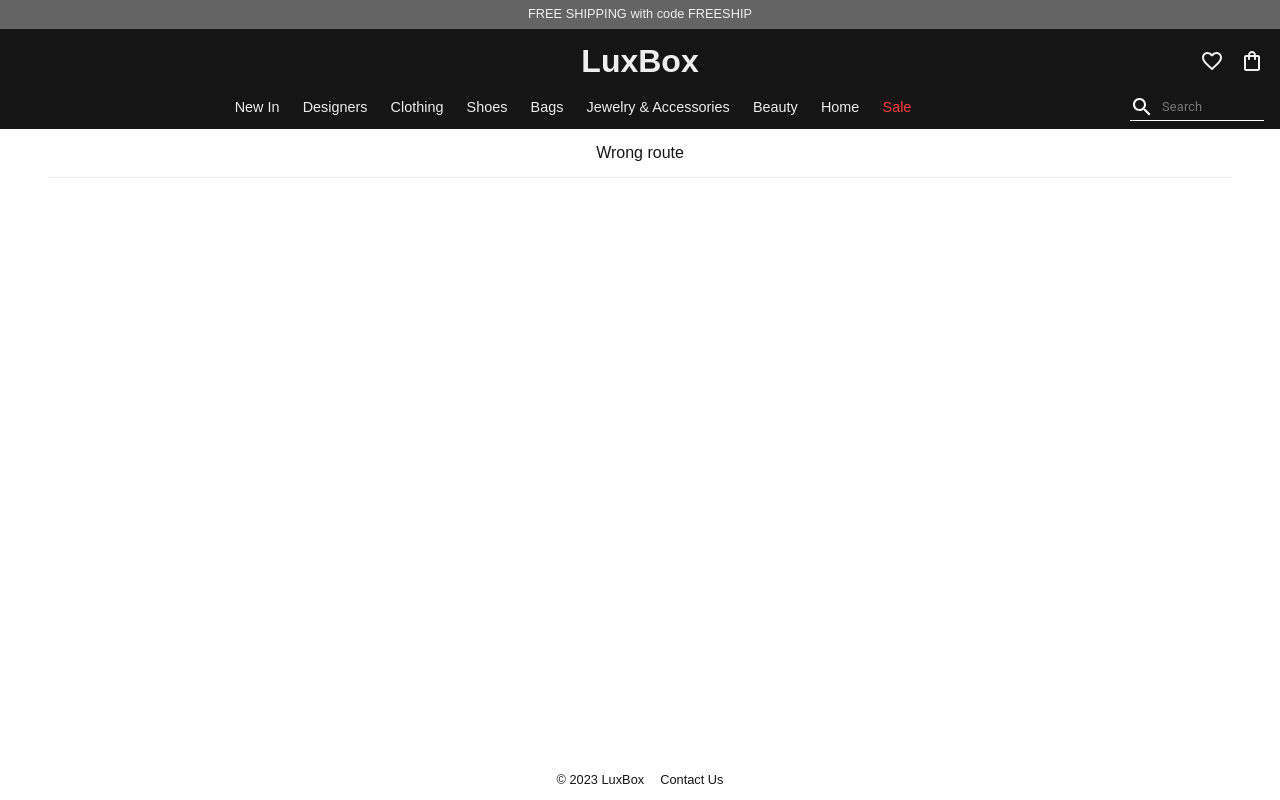
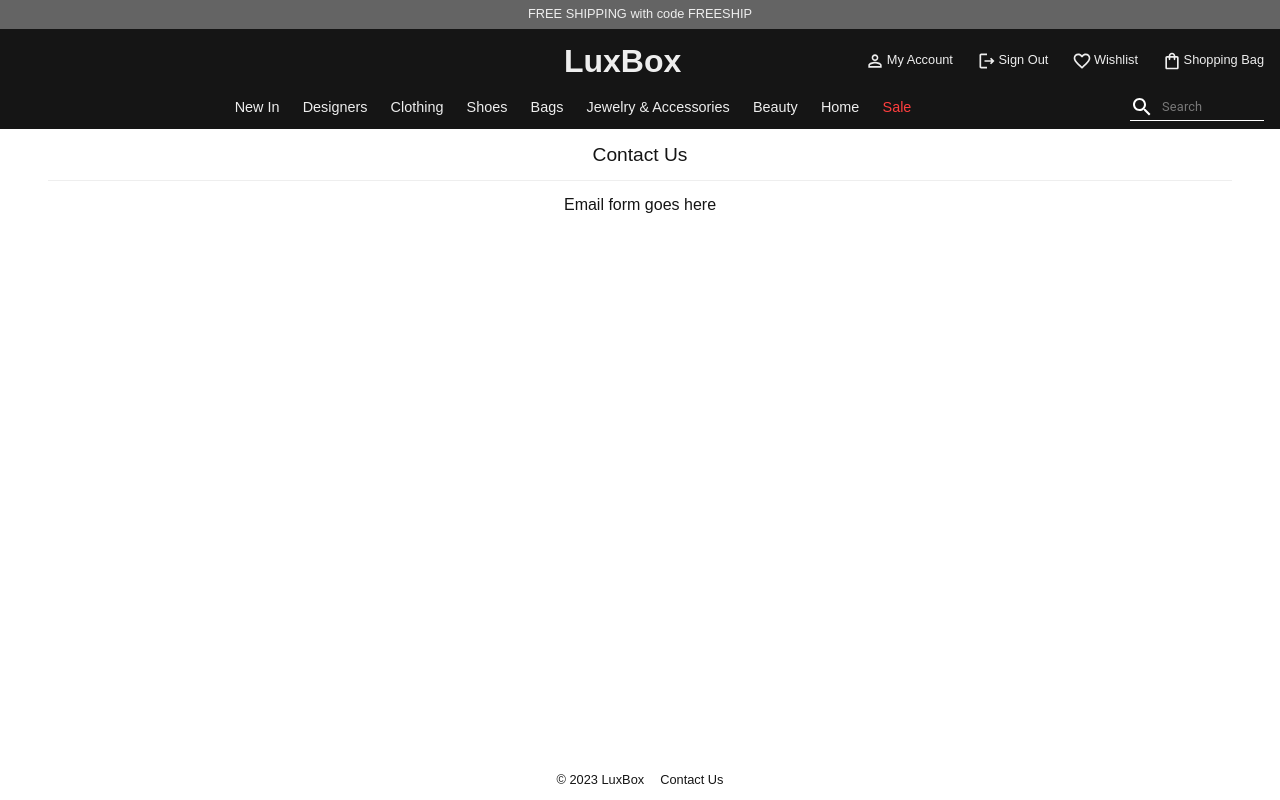
Before and after one commit to louiskgkim/luxbox-mern-app-copy, a React (Create React App) app in the folder client/: page /support/contact-us in a window 1280 px wide. Built offline with nearby package versions, Linux system fonts and the light colour scheme; no server answers.

Commit message:
update account menus in header

```diff
--- a/client/src/App.css
+++ b/client/src/App.css
@@ -80,18 +80,41 @@
   font-size: 1.3rem;
 }
 
-.login-container {
-  width: 30%;
+.account-container {
+  width: fit-content;
+  font-size: 0.8rem;
   display: flex;
   justify-content: flex-end;
   align-items: center;
-  gap: 1rem;
+  gap: 0.5rem;
+}
+
+.login-status {
+  display: flex;
+  justify-content: center;
+  align-items: center;
+  gap: 0.5rem;
+}
+
+.header-nav-menu-with-icon {
+  display: flex;
+  justify-content: center;
+  align-items: center;
+  gap: 0.1rem;
+  white-space: nowrap;
+}
+
+.header-nav-menu-with-icon:hover {
+  color: var(--medium);
+}
+
+.header-nav-menu-with-icon span {
+  display: none;
 }
 
 .header-nav-row:nth-of-type(2) {
   background-color: var(--dark);
   padding: 0.5rem 1rem;
-
 }
 
 .expandable-menu-container {
@@ -507,6 +530,17 @@
     display: flex;
   }
 
+  .account-container {
+    gap: 1.5rem;
+  }
+
+  .login-status {
+    gap: 1.5rem;
+  }
+
+  .header-nav-menu-with-icon span {
+    display: inline-block;
+  }
   .expandable-menu-container {
     width: 100%;
     height: 100%;
--- a/client/src/components/structure/footer/index.js
+++ b/client/src/components/structure/footer/index.js
@@ -6,7 +6,7 @@
             <ul>
                 <li>© 2023 LuxBox</li>
                 <li>
-                    <Link to="/contact-us" className="link">
+                    <Link to="/support/contact-us" className="link">
                         Contact Us
                     </Link>
                 </li>
--- a/client/src/components/structure/header/navigation/index.js
+++ b/client/src/components/structure/header/navigation/index.js
@@ -3,12 +3,18 @@
 import MainMenu from './MainMenu';
 import SearchBar from '../search/SearchBar';
 
+import ProfileIcon from '@mui/icons-material/PersonOutlineOutlined';
+import LogoutIcon from '@mui/icons-material/LogoutOutlined';
 import WishlistIcon from '@mui/icons-material/FavoriteBorder';
 import ShoppingBagIcon from '@mui/icons-material/ShoppingBagOutlined';
 
 import Auth from '../../../../utils/auth';
 
 const Navigation = (props) => {
+    const logout = (event) => {
+        event.preventDefault();
+        Auth.logout();
+    };
     return (
         <nav className="header-nav">
             <div className="header-nav-row">
@@ -22,9 +28,45 @@
                         <h1>LuxBox</h1>
                     </Link>
                 </div>
-                <div className="login-container">
-                    <WishlistIcon />
-                    <ShoppingBagIcon />
+                <div className="account-container">
+                    {Auth.loggedIn()
+                        ? (
+                            <div className="login-status">
+                                <Link to="/account/sign-in" className="link">
+                                    <div className="header-nav-menu-with-icon">
+                                        <ProfileIcon fontSize="small" className="header-nav-icon" id="profile-icon" />
+                                        <span>Sign In</span>
+                                    </div>
+                                </Link>
+                            </div>
+                        )
+                        : (
+                            <div className="login-status">
+                                <Link to="/account" className="link">
+                                    <div className="header-nav-menu-with-icon">
+                                        <ProfileIcon fontSize="small" className="header-nav-icon" id="profile-icon" />
+                                        <span>My Account</span>
+                                    </div>
+                                </Link>
+                                <div className="header-nav-menu-with-icon" onClick={logout}>
+                                    <LogoutIcon fontSize="small" className="header-nav-icon" id="logout-icon" />
+                                    <span>Sign Out</span>
+                                </div>
+                            </div>
+                        )
+                    }
+                    <Link to="/shop/wishlist" className="link">
+                        <div className="header-nav-menu-with-icon">
+                            <WishlistIcon fontSize="small" className="header-nav-icon" id="wishlist-icon" />
+                            <span>Wishlist</span>
+                        </div>
+                    </Link>
+                    <Link to="/shop/shopping-bag" className="link">
+                        <div className="header-nav-menu-with-icon">
+                            <ShoppingBagIcon fontSize="small" className="header-nav-icon" id="shopping-bag-icon" />
+                            <span>Shopping Bag</span>
+                        </div>
+                    </Link>
                 </div>
             </div>
             <div className="header-nav-row">
@@ -33,7 +75,7 @@
                 </div>
                 <SearchBar />
             </div>
-        </nav>
+        </nav >
     );
 };
 
--- a/client/src/components/structure/main/index.js
+++ b/client/src/components/structure/main/index.js
@@ -4,6 +4,7 @@
 import { QUERY_PRODUCTS } from '../../../utils/queries';
 
 import Home from '../../../pages/home';
+import Profile from '../../../pages/account/Profile';
 import ProductList from '../../../pages/shop/ProductList';
 import ProductDetail from '../../../pages/shop/ProductDetail';
 import DesignerList from '../../../pages/shop/DesignerList';
@@ -25,117 +26,21 @@
     return (
         <main>
             <Routes>
-                <Route
-                    path="/"
-                    element={<Home />}
-                />
-                <Route
-                    path="/shop/new-in"
-                    element={
-                        <ProductList
-                            category="New In"
-                            products={allProducts}
-                        />
-                    }
-                />
-                <Route
-                    path="/shop/designers"
-                    element={
-                        <DesignerList
-                            category="Designers"
-                            products={allProducts}
-                        />
-                    }
-                />
-                <Route
-                    path="/shop/clothing"
-                    element={
-                        <ProductList
-                            category="Clothing"
-                            products={clothingProducts}
-                        />
-                    }
-                />
-                <Route
-                    path="/shop/shoes"
-                    element={
-                        <ProductList
-                            category="Shoes"
-                            products={shoesProducts}
-                        />
-                    }
-                />
-                <Route
-                    path="/shop/bags"
-                    element={
-                        <ProductList
-                            category="Bags"
-                            products={bagsProducts}
-                        />
-                    }
-                />
-                <Route
-                    path="/shop/jewelry-and-accessories"
-                    element={
-                        <ProductList
-                            category="Jewelry & Accessories"
-                            products={jewelryAndAccessoriesProducts}
-                        />
-                    }
-                />
-                <Route
-                    path="/shop/beauty"
-                    element={
-                        <ProductList
-                            category="Beauty"
-                            products={beautyProducts}
-                        />
-                    }
-                />
-                <Route
-                    path="/shop/home"
-                    element={
-                        <ProductList
-                            category="Home"
-                            products={homeProducts}
-                        />
-                    }
-                />
-                <Route
-                    path="/shop/sale"
-                    element={
-                        <ProductList
-                            category="Sale"
-                            products={saleProducts}
-                        />
-                    }
-                />
-                <Route
-                    path="/shop/search/:searchInput"
-                    element={
-                        <ProductList
-                            category="Search Results"
-                            products={allProducts}
-                        />
-                    }
-                />
-                <Route
-                    path="/shop/product/:id"
-                    element={
-                        <ProductDetail />
-                    }
-                />
-                <Route
-                    path="/contact-us"
-                    element={
-                        <ContactUs />
-                    }
-                />
-                <Route
-                    path="*"
-                    element={
-                        <Error />
-                    } />
+                <Route path="/" element={<Home />} />
+                <Route path="/account" element={<Profile />} />
+                <Route path="/shop/new-in" element={<ProductList category="New In" products={allProducts} />} />
+                <Route path="/shop/designers" element={<DesignerList category="Designers" products={allProducts} />} />
+                <Route path="/shop/clothing" element={<ProductList category="Clothing" products={clothingProducts} />} />
+                <Route path="/shop/shoes" element={<ProductList category="Shoes" products={shoesProducts} />} />
+                <Route path="/shop/bags" element={<ProductList category="Bags" products={bagsProducts} />} />
+                <Route path="/shop/jewelry-and-accessories" element={<ProductList category="Jewelry & Accessories" products={jewelryAndAccessoriesProducts} />} />
+                <Route path="/shop/beauty" element={<ProductList category="Beauty" products={beautyProducts} />} />
+                <Route path="/shop/home" element={<ProductList category="Home" products={homeProducts} />} />
+                <Route path="/shop/sale" element={<ProductList category="Sale" products={saleProducts} />} />
+                <Route path="/shop/search/:searchInput" element={<ProductList category="Search Results" products={allProducts} />} />
+                <Route path="/shop/product/:id" element={<ProductDetail />} />
+                <Route path="/support/contact-us" element={<ContactUs />} />
+                <Route path="*" element={<Error />} />
             </Routes>
         </main>
     );
--- a/client/src/pages/account/Profile.js
+++ b/client/src/pages/account/Profile.js
@@ -3,16 +3,16 @@
 import { useParams } from 'react-router-dom';
 import { useQuery } from '@apollo/client';
 
-import { QUERY_SINGLE_PROFILE } from '../utils/queries';
+import { QUERY_SINGLE_USER } from '../../utils/queries';
 
 const Profile = () => {
-    const { profileId } = useParams();
+    const { userId } = useParams();
 
-    const { loading, data } = useQuery(QUERY_SINGLE_PROFILE, {
-        variables: { profileId: profileId },
+    const { loading, data } = useQuery(QUERY_SINGLE_USER, {
+        variables: { userId: userId },
     });
 
-    const profile = data?.profile || {};
+    const user = data?.user || {};
 
     if (loading) {
         return <div>Loading...</div>;
@@ -20,7 +20,7 @@
     return (
         <div>
             <h2 className="card-header">
-                {profile.name}'s friends have endorsed these skills...
+                {user.firstName}
             </h2>
 
         </div>
```
